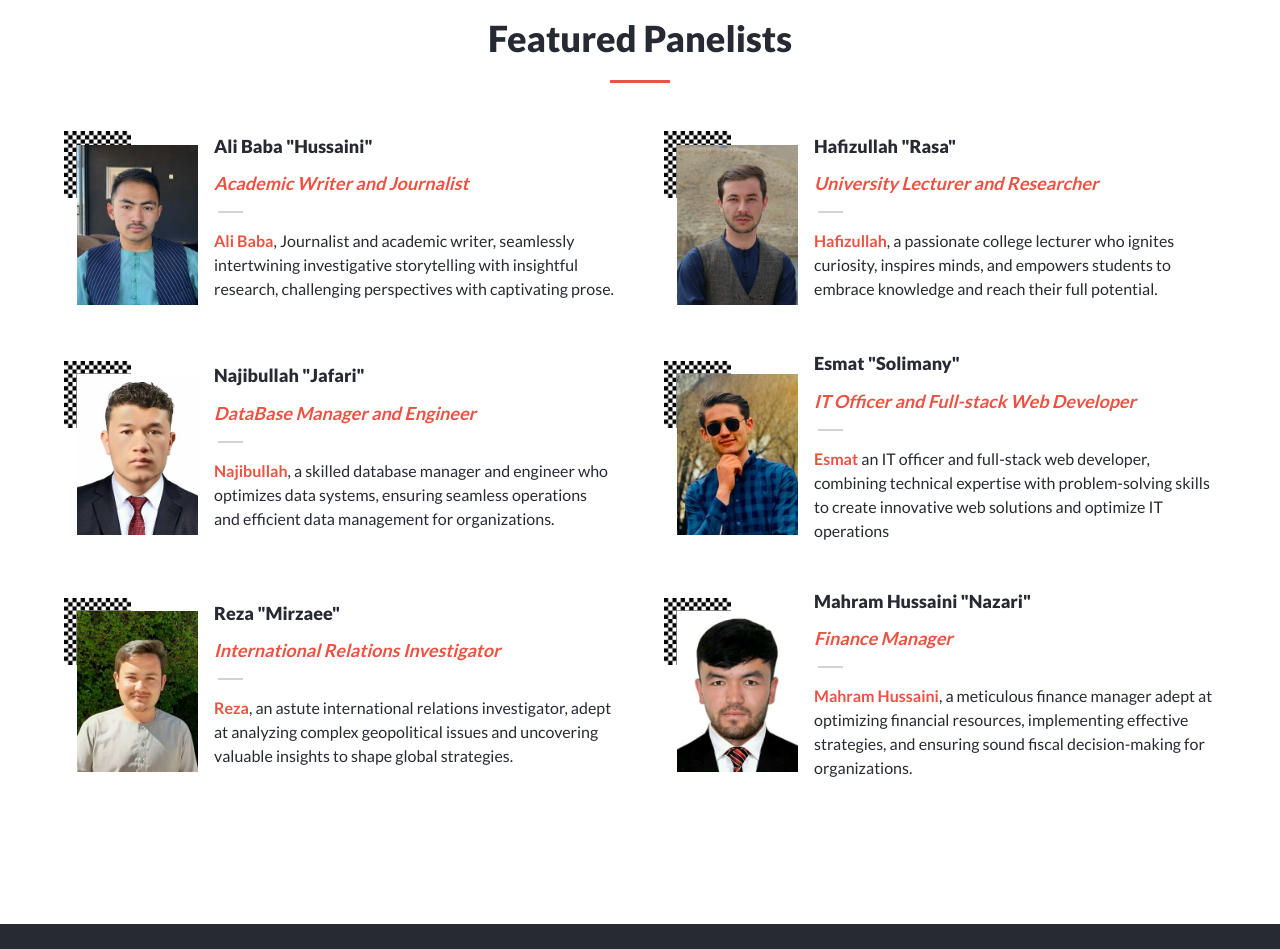
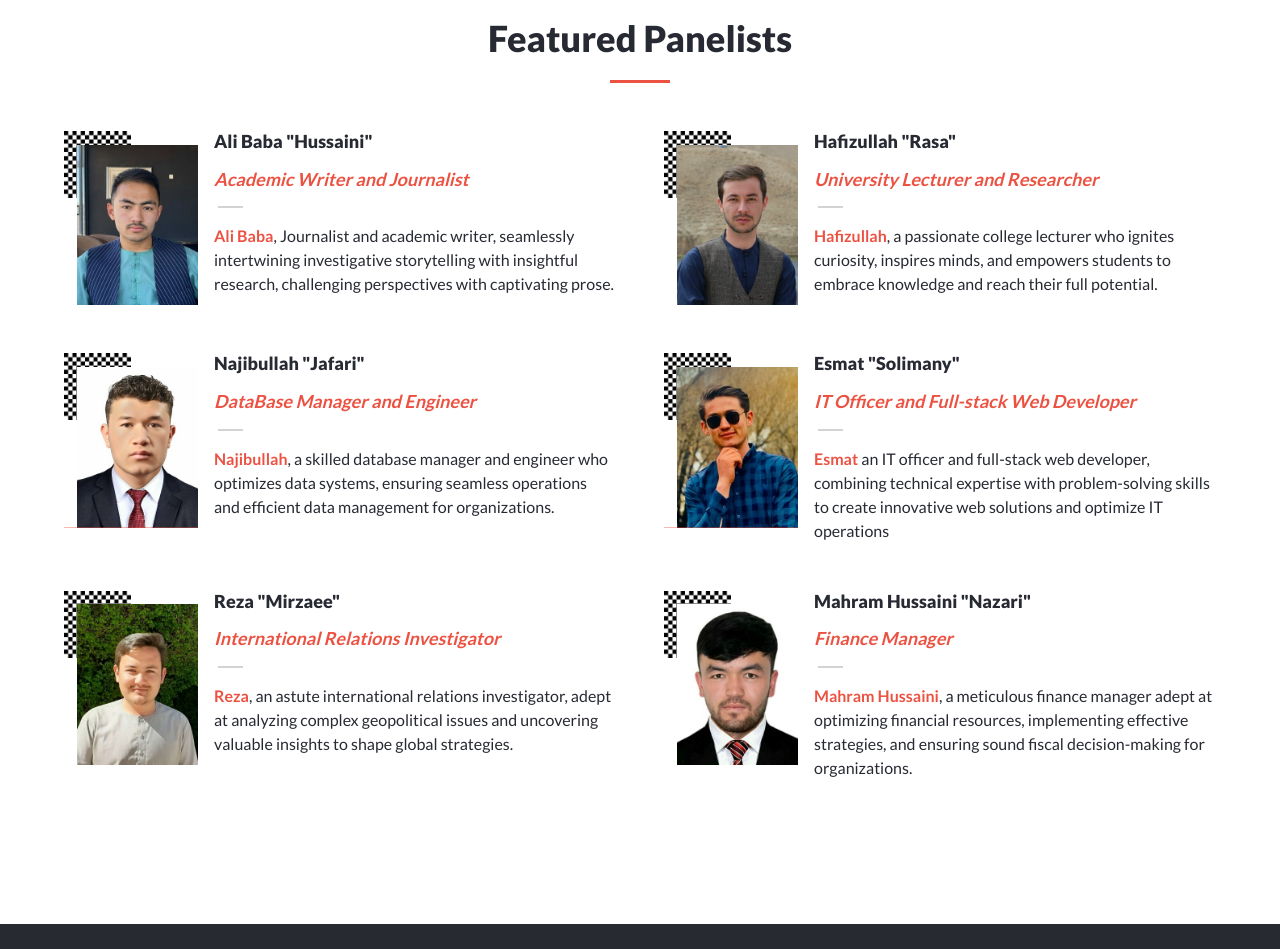
Before and after one commit to M-Anwar-Hussaini/Genius-Academy, a website: page index.html in a window 1280 px wide. Shown: the part 1480-2429 px from the top of the page. Drawn offline with nearby package versions, Linux system fonts and the light colour scheme.

Commit message:
Fix bugs for social icons

```diff
--- a/css/style.css
+++ b/css/style.css
@@ -219,7 +219,7 @@
   display: grid;
   grid-template-columns: 1fr 3fr;
   column-gap: 1.6rem;
-  align-items: center;
+  align-items: start;
 }
 
 .panelist-img-box {
@@ -269,7 +269,8 @@
 .panelist-icon {
   color: var(--gray-color);
   transition: all 0.2s;
-  height: 30%;
+  height: 3.2rem;
+  width: 3.2rem;
 }
 
 .panelist-icon:hover {
```
